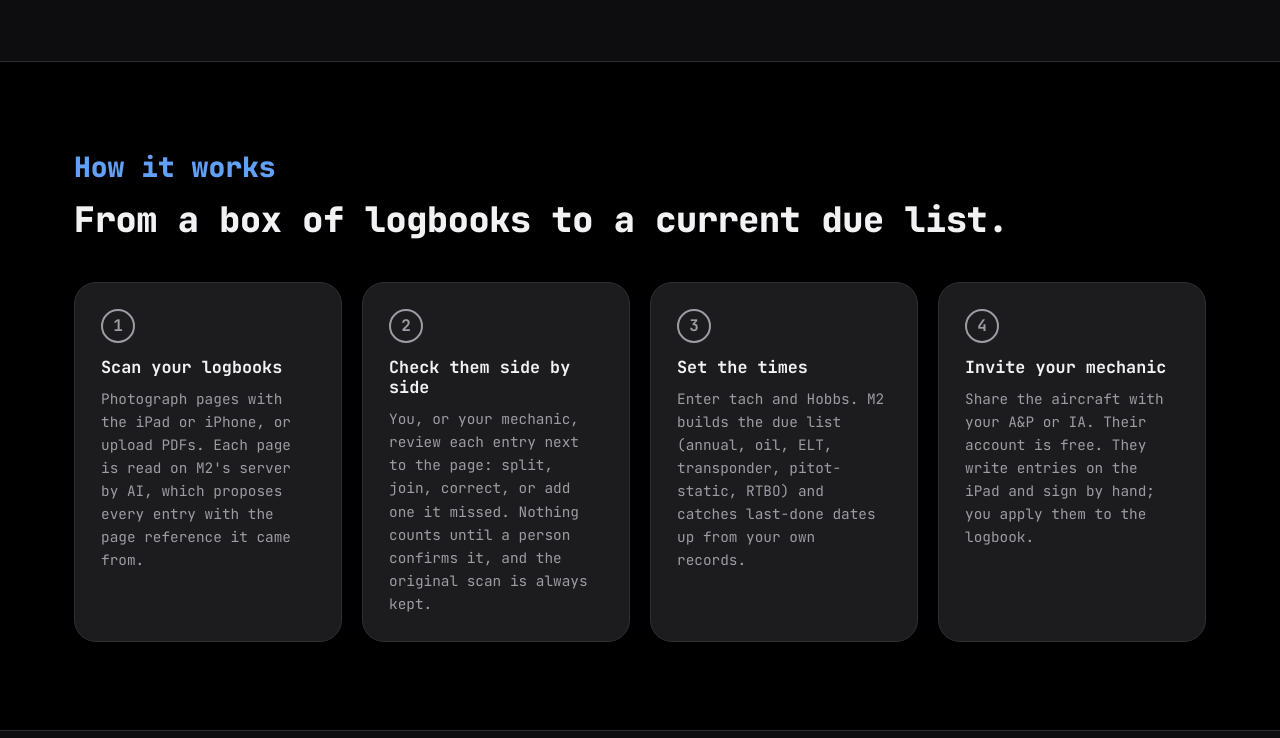
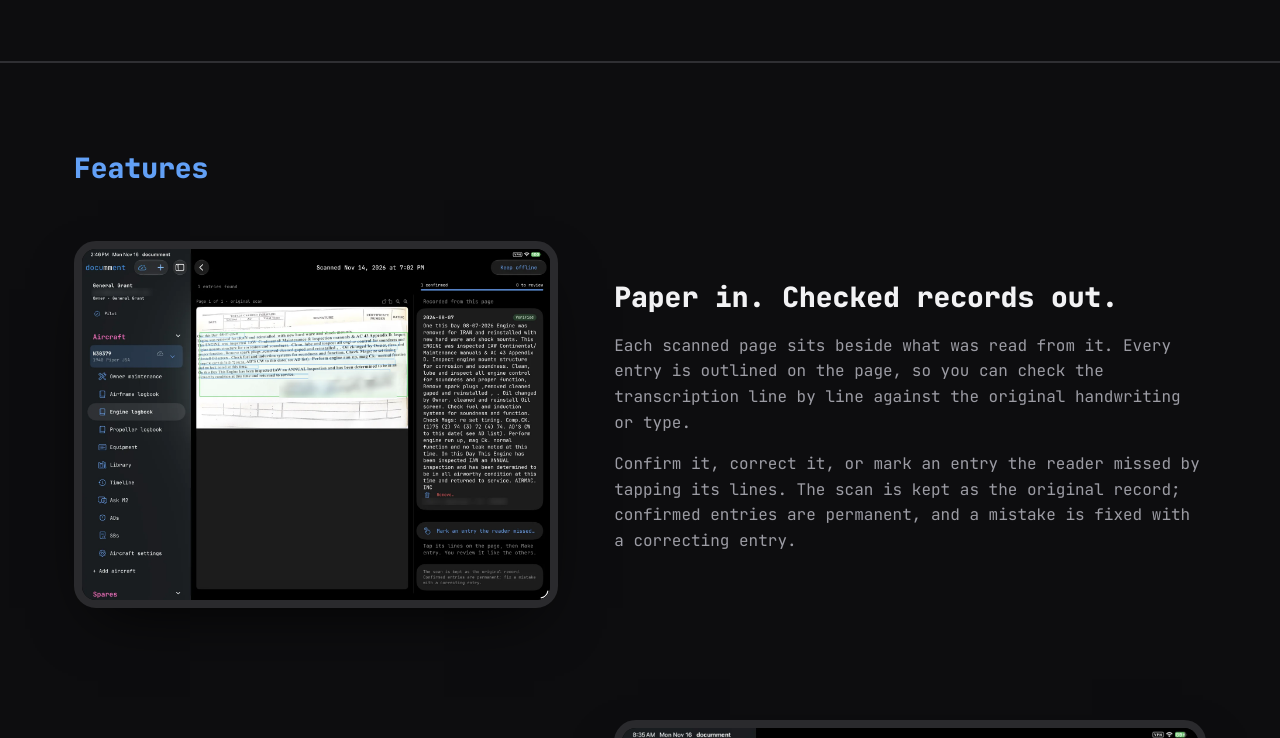
Before and after one commit to documment-com/www, a plain HTML site: page beta/index.html in a window 1280 px wide. Shown: the part 1348-2086 px from the top of the page. Drawn offline with Linux system fonts and the light colour scheme.

Commit message:
Remove How it works section from beta page (#19)
A more concise version with better visual guidance is being drafted.


Claude-Session: https://claude.ai/code/session_01Ai7Q4rrzv8aQu5Hzp3Ybq7

Co-authored-by: Claude Opus 5.5 <noreply@anthropic.com>

```diff
--- a/beta/index.html
+++ b/beta/index.html
@@ -25,7 +25,6 @@
   <div class="wrap nav-inner">
     <a class="wordmark" href="#top" aria-label="DocuMMent home">docu<b>mm</b>ent</a>
     <nav class="nav-links" aria-label="Sections">
-      <a href="#how">How it works</a>
       <a href="#features">Features</a>
       <a href="#open">Open records</a>
       <a href="#pricing">Pricing</a>
@@ -45,7 +44,6 @@
         <p class="lede">My Maintenance ‘<span class="brand">M<b>2</b></span>’ by <span class="brand">docu<b>mm</b>ent</span> protects decades of paper logbooks while turning them into a structured, searchable digital record. Protect your aircraft investment with <span class="brand">M<b>2</b></span> digital logbooks and have assurance with <span class="brand">docu<b>mm</b>ent</span>’s comprehensive ‘return-to-paper’ exports should you cancel your service.</p>
         <div class="hero-actions">
           <a class="btn" href="mailto:hello@documment.com?subject=M2%20private%20beta">Request a beta invite</a>
-          <a class="btn btn-ghost" href="#how">See how it works</a>
         </div>
         <p class="fine">Private beta for US-registered aircraft, Part 91. iPad, iPhone and web.</p>
       </div>
@@ -74,36 +72,6 @@
           <p>Records tools that keep your data when you switch products or sell the aircraft. A lost logbook can take a real bite out of resale value.</p>
         </div>
       </div>
-    </div>
-  </section>
-
-  <!-- How it works -->
-  <section id="how" class="how">
-    <div class="wrap">
-      <h2 class="section-label">How it works</h2>
-      <p class="section-title">From a box of logbooks to a current due list.</p>
-      <ol class="steps">
-        <li>
-          <span class="step-n">1</span>
-          <h3>Scan your logbooks</h3>
-          <p>Photograph pages with the iPad or iPhone, or upload PDFs. Each page is read on M2's server by AI, which proposes every entry with the page reference it came from.</p>
-        </li>
-        <li>
-          <span class="step-n">2</span>
-          <h3>Check them side by side</h3>
-          <p>You, or your mechanic, review each entry next to the page: split, join, correct, or add one it missed. Nothing counts until a person confirms it, and the original scan is always kept.</p>
-        </li>
-        <li>
-          <span class="step-n">3</span>
-          <h3>Set the times</h3>
-          <p>Enter tach and Hobbs. M2 builds the due list (annual, oil, ELT, transponder, pitot-static, RTBO) and catches last-done dates up from your own records.</p>
-        </li>
-        <li>
-          <span class="step-n">4</span>
-          <h3>Invite your mechanic</h3>
-          <p>Share the aircraft with your A&amp;P or IA. Their account is free. They write entries on the iPad and sign by hand; you apply them to the logbook.</p>
-        </li>
-      </ol>
     </div>
   </section>
 
```
